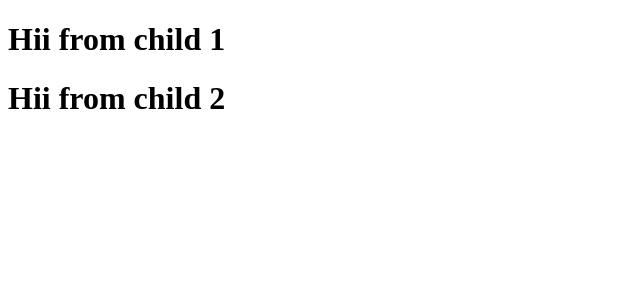
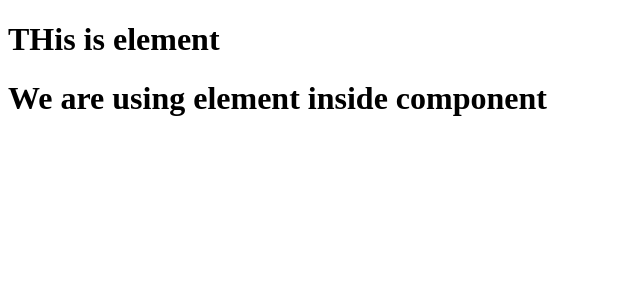
Before and after one commit to parthmagnani/namaste-react, a React (Vite) app: page / in a window 1280 px wide. Shown: the top 300 px of the page, without its empty margins (0-640 px from the left). Built offline with nearby package versions, Linux system fonts and the light colour scheme.

Commit message:
chapter-3

```diff
--- a/App.js
+++ b/App.js
@@ -1,12 +1,36 @@
 import React from 'react'
 import ReactDOM from 'react-dom/client'
 
-const parent = React.createElement("div", {id: "parent"}, [
-    React.createElement("div", {id: "child1"},
-    React.createElement("h1", {}, "Hii from child 1")
-    ),
-    React.createElement("div", {id: "child2"},React.createElement("h1", {}, "Hii from child 2"))
-])
+const Title = () => {
+    return (
+        <h1 className='heading'>hii from title component</h1>
+    )
+}
+
+const HeadingComponent = () => {
+    return (
+        <div>
+            <Title />
+            <h1 className='heading'>hii from heading component</h1>
+        </div>
+
+    )
+}
+
+// Above we are using component in component this is also called component composition
+
+const element = (<h1>THis is element</h1>)
+
+const MainComponent = () => {
+    return (
+        <div>
+            {element}
+            <h1>We are using element inside component</h1>
+        </div>
+    )
+}
+
+// Here we are using element inside component
 
 const root = ReactDOM.createRoot(document.getElementById("root"))
-root.render(parent)
+root.render(<MainComponent />)
--- a/index.css
+++ b/index.css
@@ -1,3 +1,7 @@
 #heading{
     color: red;
 }
+
+.heading{
+    color: red;
+}
--- a/package.json
+++ b/package.json
@@ -4,6 +4,8 @@
   "description": "study of react",
   "main": "App.js",
   "scripts": {
+    "start": "parcel index.html",
+    "build": "parcel build index.html",
     "test": "jest"
   },
   "repository": {
```
Also changed, not shown: 1 other file (tests, documents, lock files or other folders).
